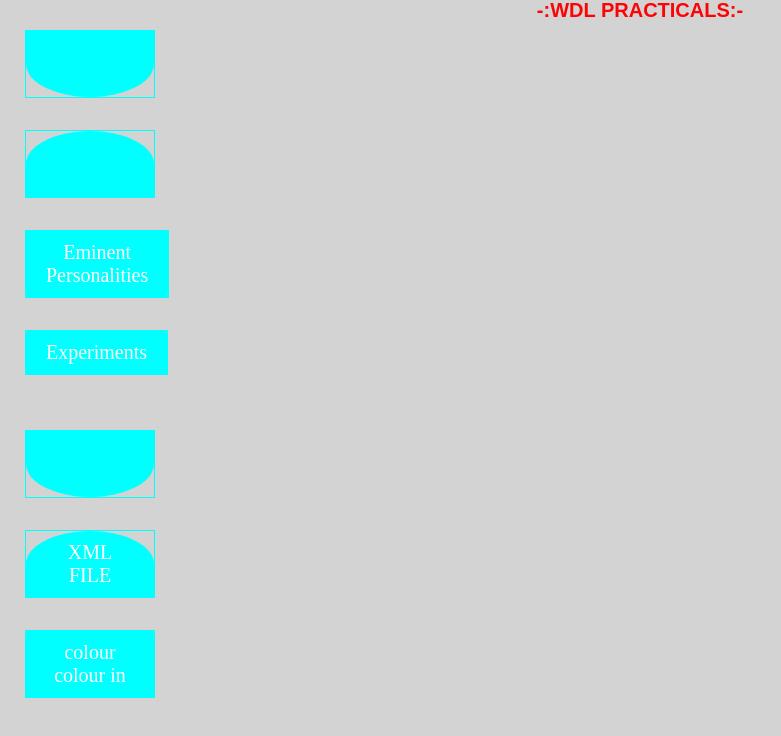
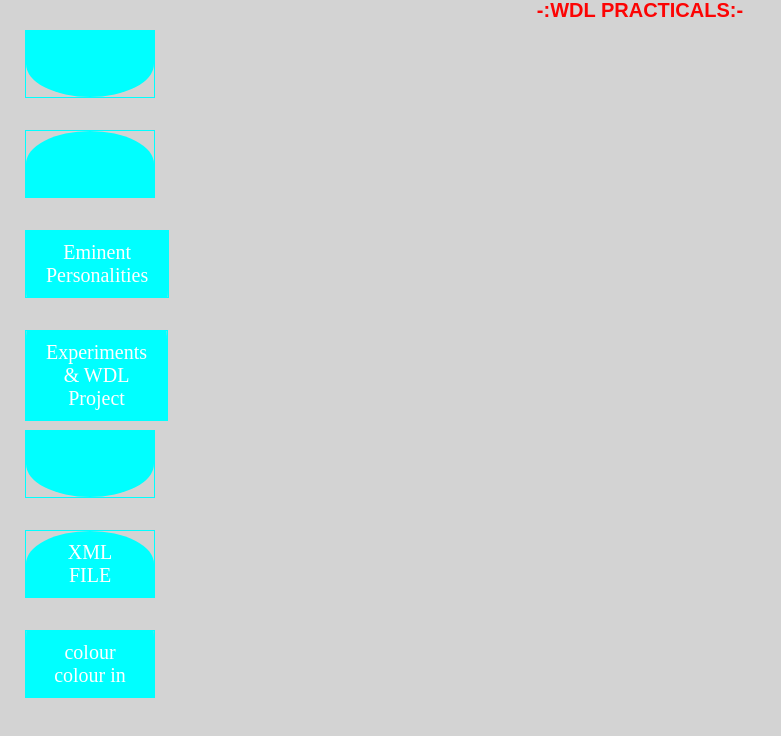
Before and after one commit to ArinSM/WDL, a plain HTML site: page frame2.html in a window 1280 px wide. Shown: the whole page, without its empty margins (0-781 px from the left). Drawn offline with Linux system fonts and the light colour scheme; a web font is replaced by a local one.

Commit message:
Update frame2.html

```diff
--- a/frame2.html
+++ b/frame2.html
@@ -10,7 +10,7 @@
   <a href="frame3.html" target="screen"> <button class="btn btn1">What is AI?</button></a>
   <a href="frame4.html" target="screen"><button class="btn btn2">Career  Choices </button></a>
   <a href="frame5.html" target="screen"><button class="btn btn3">Eminent Personalities</button></a>
-  <a href="https://arinsm.github.io/button/" target="_parent"> <button class="btn btn5">Experiments</button></a>
+  <a href="https://arinsm.github.io/button/" target="_parent"> <button class="btn btn5">Experiments & WDL Project</button></a>
   <a href="frame9.html" target="screen"> <button class="btn btn6">Age Calculator</button></a>
   <a href="student.xml" target="_parent"> <button class="btn btn7">XML FILE</button></a>
   <a href="frame7.html" target="screen"> <button class="btn btn4">colour colour in</button></a>
```
